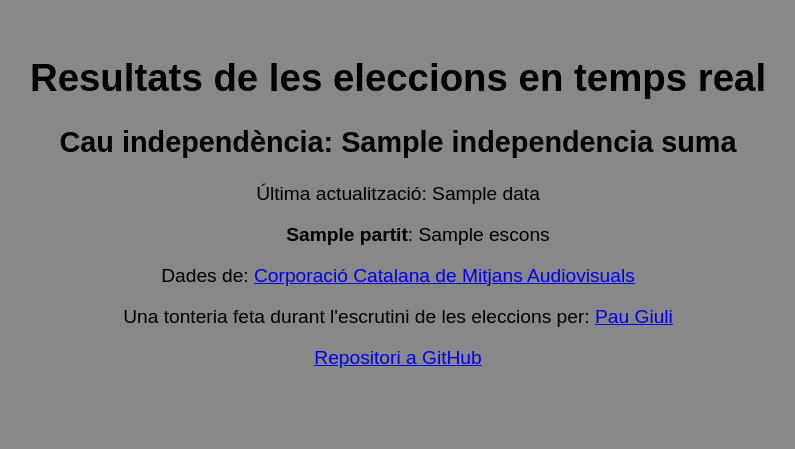
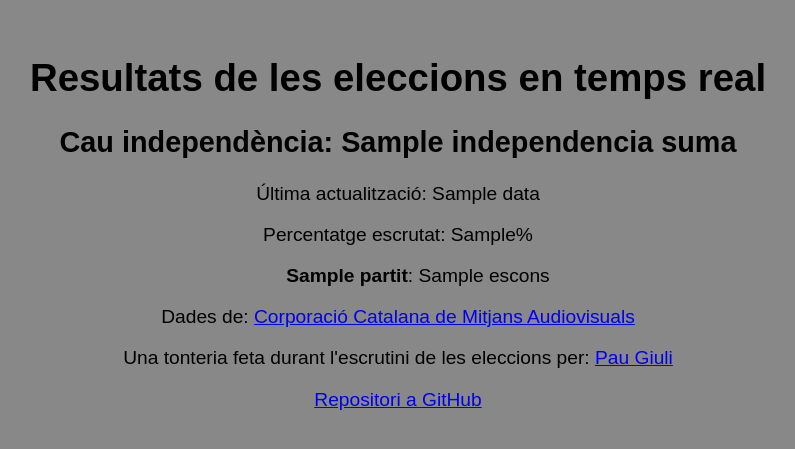
Before and after one commit to pgiuli/eleccions, a Flask app: template templates/index.html in a window 1280 px wide. Shown: the top 449 px of the page, without its empty margins (242-1037 px from the left). Run offline with Flask 3, Linux system fonts and the light colour scheme; the template is opened without the code that fills it: most values are stand-ins (such as "Sample title", 1, 10 or a date in 2020).

Commit message:
Added percentatge d'escrutini

```diff
--- a/app.py
+++ b/app.py
@@ -7,7 +7,7 @@ app = Flask(__name__)
 
 @app.route('/') #Use template to display the list
 def display_escons():
-    diccionari = escons.get_escons()
+    diccionari, perc_escrutat = escons.get_escons()
     if diccionari == 'Error':
         return render_template('error.html', data=time.ctime())
 
@@ -20,7 +20,7 @@ def display_escons():
         independencia = 'sí'
 
     escons_list = [(k, int(v)) for k, v in diccionari.items()]
-    return render_template('index.html', llista=escons_list, independencia=independencia, data=time.ctime())
+    return render_template('index.html', llista=escons_list, independencia=independencia, data=time.ctime(), perc_escrutat=perc_escrutat)
 
 if __name__ == '__main__':
     app.run(debug=True)
--- a/escons.py
+++ b/escons.py
@@ -18,9 +18,11 @@ def get_escons():
         for item in data['datos']['geo']['opcions']['item']:
             id_mnumitems_dict[item['id']] = item['mnumitems']
 
+        perc_escrutat = data['datos']['geo']['perc_escrutat']
+
 
         diccionari = id_mnumitems_dict
-        return diccionari
+        return diccionari, perc_escrutat
     except:
         return 'Error'
 
--- a/templates/index.html
+++ b/templates/index.html
@@ -11,6 +11,7 @@
         <h1>Resultats de les eleccions en temps real</h1>
         <h2>Cau independència: {{independencia}} suma</h2>
         <p>Última actualització: {{ data }}</p>
+        <p>Percentatge escrutat: {{perc_escrutat}}%</p>
         <div class="llista-escons">
             <ul>
                 {% for partit, escons in llista %}
```
